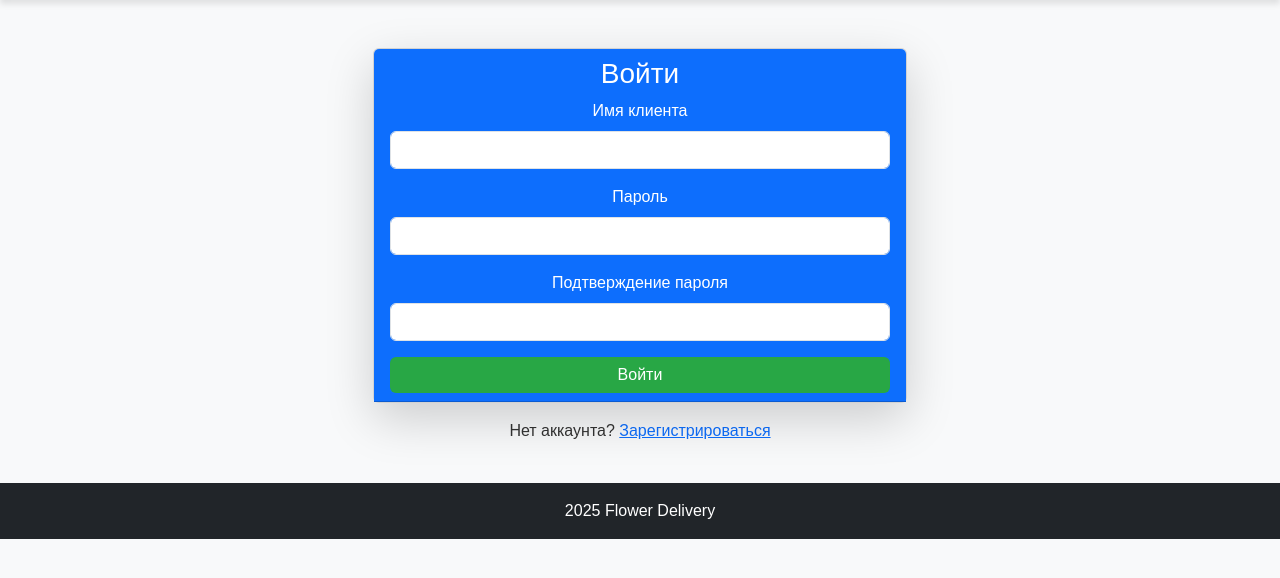
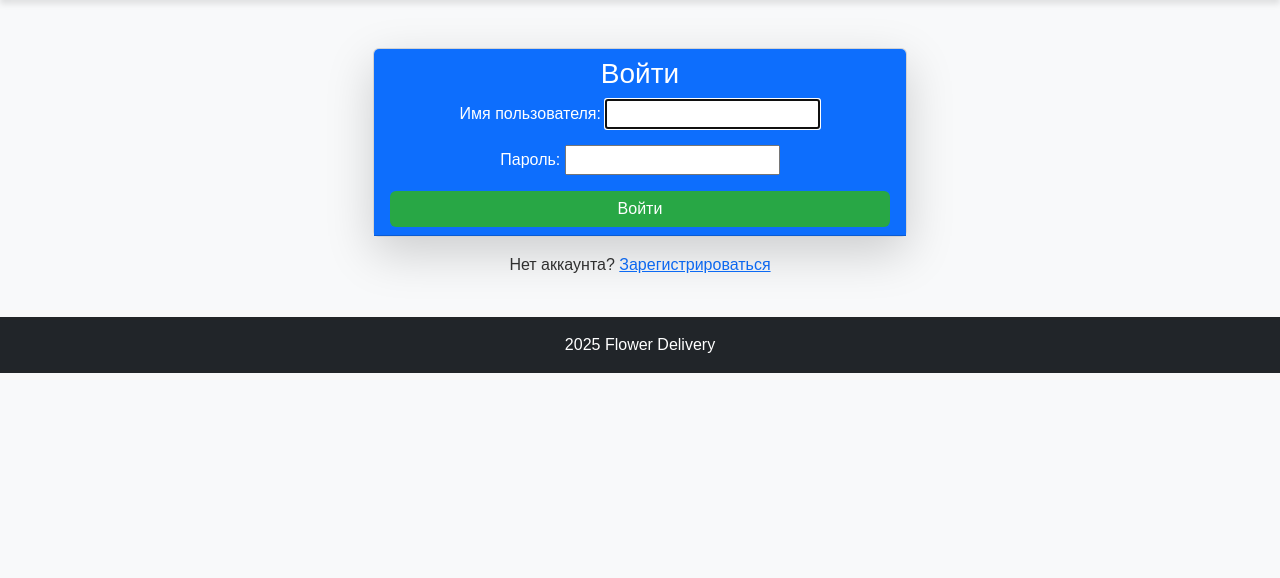
Before and after one commit to obogrelova/pythonProject_Django, a Django app: page /authentication/login/ in a window 1280 px wide. Shown: the part 68-646 px from the top of the page. Run offline with Django 5.2, Linux system fonts and the light colour scheme.

Commit message:
Update file

```diff
--- a/flower_delivery/authentication/templates/authentication/login.html
+++ b/flower_delivery/authentication/templates/authentication/login.html
@@ -12,22 +12,7 @@
                     <h3>Войти</h3>
                     <form method="post">
                         {% csrf_token %}
-
-                        <div class="mb-3">
-                            <label for="id_name" class="form-label">Имя клиента</label>
-                            <input type="text" name="name" id="id_name" class="form-control" required>
-                        </div>
-
-                        <div class="mb-3">
-                            <label for="id_password1" class="form-label">Пароль</label>
-                            <input type="password" name="password1" id="id_password1" class="form-control" required>
-                        </div>
-
-                        <div class="mb-3">
-                            <label for="id_password2" class="form-label">Подтверждение пароля</label>
-                            <input type="password" name="password2" id="id_password2" class="form-control" required>
-                        </div>
-
+                        {{ form.as_p }}
                         <button type="submit" class="btn btn-success w-100">Войти</button>
                     </form>
                 </div>
```
Also changed, not shown: flower_delivery/authentication/urls.py (line endings or trailing spaces).
